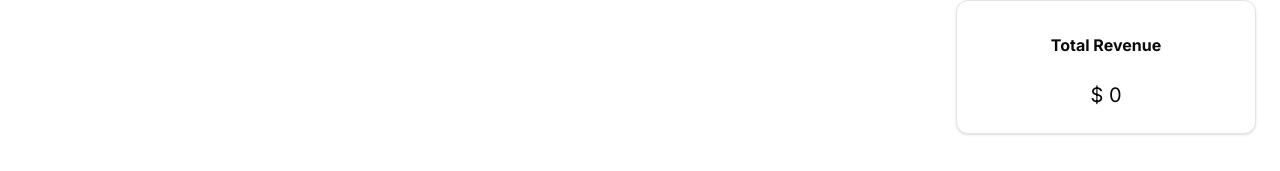
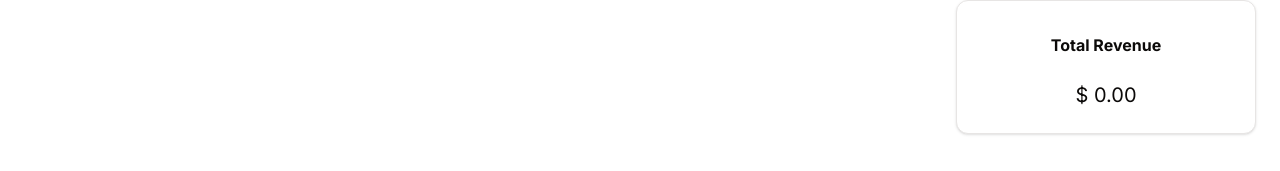
Before and after one commit to emmabang-dat/LemonadeStand, a Next.js app: page /panel in a window 1280 px wide. Shown: the part 120-291 px from the top of the page. Built offline with nearby package versions, Linux system fonts and the light colour scheme.

Commit message:
Fix formatting of cartSubTotal and totalRevenue

```diff
--- a/src/app/panel/page.tsx
+++ b/src/app/panel/page.tsx
@@ -52,7 +52,7 @@ function Panel() {
               <CardFooter>
                 <div className="flex items-center">
                   <div>Total</div>
-                  <div className="ml-auto">$ {order.cartSubTotal}</div>
+                  <div className="ml-auto">$ {order.cartSubTotal.toFixed(2)}</div>
                 </div>
               </CardFooter>
             </Card>
@@ -63,7 +63,7 @@ function Panel() {
       <Card className="sticky top-8">
         <CardContent>
           <div className="font-bold text-center pt-8 pb-6">Total Revenue</div>
-          <div className="text-xl text-center">$ {useOrder.totalRevenue}</div>
+          <div className="text-xl text-center">$ {useOrder.totalRevenue.toFixed(2)}</div>
         </CardContent>
       </Card>
     </div>
```
